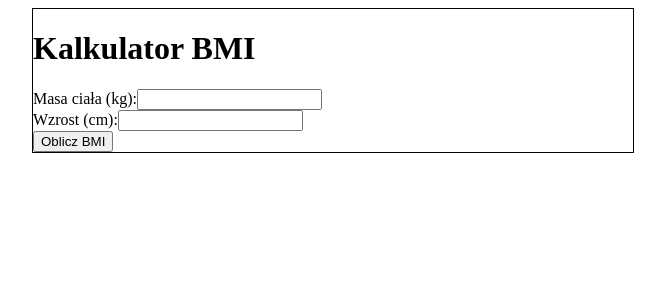
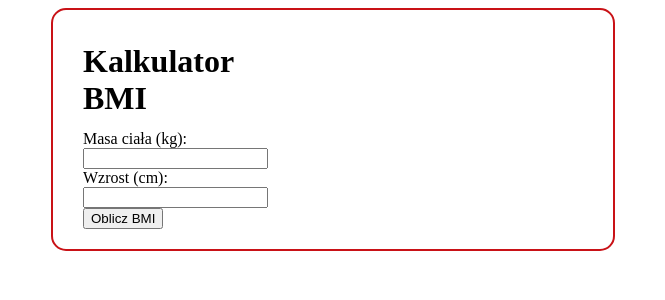
Before and after one commit to Mamelq/gym_finalproject, a React (Vite) app: page / in a window 1280 px wide. Shown: the top 300 px of the page, without its empty margins (307-972 px from the left). Built offline with nearby package versions, Linux system fonts and the light colour scheme.

Commit message:
BMI modi

```diff
--- a/src/App.jsx
+++ b/src/App.jsx
@@ -5,10 +5,11 @@ const BmiCalculator = () => {
     const [weight, setWeight] = useState('');
     const [height, setHeight] = useState('');
     const [bmiResult, setBmiResult] = useState(null);
+    const [bmiCategory, setBmiCategory] = useState('');
 
     const calculateBMI = () => {
         const weightInKg = parseFloat(weight);
-        const heightInM = parseFloat(height) / 100; // przeliczenie wzrostu na metry
+        const heightInM = parseFloat(height) / 100;
 
         if (isNaN(weightInKg) || isNaN(heightInM) || weightInKg <= 0 || heightInM <= 0) {
             alert('Proszę wprowadzić prawidłowe wartości dla masy ciała i wzrostu.');
@@ -17,11 +18,33 @@ const BmiCalculator = () => {
 
         const bmi = weightInKg / (heightInM * heightInM);
         setBmiResult(bmi.toFixed(2));
+
+
+        if (bmi < 16) {
+            setBmiCategory('Wygłodzenie');
+        } else if (bmi >= 16 && bmi <= 16.99) {
+            setBmiCategory('Wychudzenie');
+        } else if (bmi >= 17 && bmi <= 18.49) {
+            setBmiCategory('Niedowaga');
+        } else if (bmi >= 18.5 && bmi <= 24.99) {
+            setBmiCategory('Waga prawidłowa');
+        } else if (bmi >= 25 && bmi <= 29.9) {
+            setBmiCategory('Nadwaga');
+        } else if (bmi >= 30 && bmi <= 34.99) {
+            setBmiCategory('I stopień otyłości');
+        } else if (bmi >= 35 && bmi <= 39.99) {
+            setBmiCategory('II stopień otyłości');
+        } else {
+            setBmiCategory('Otyłość skrajna');
+        }
     };
 
     return (
-        <div className="calculator"> {/* Poprawiona klasa */}
+        <div className="calculator">
+            <div className="calculator_input">
+                <div className="calculator_hdl">
             <h1>Kalkulator BMI</h1>
+            </div>
             <label>
                 Masa ciała (kg):
                 <input type="text" value={weight} onChange={(e) => setWeight(e.target.value)} />
@@ -34,13 +57,18 @@ const BmiCalculator = () => {
             <br />
             <button onClick={calculateBMI}>Oblicz BMI</button>
             <br />
-            {bmiResult !== null && (
+
+        </div>
+            <div className="bmi_result">
+                {bmiResult !== null && (
                 <div>
                     <h2>Wynik BMI:</h2>
                     <p>{`Twoje BMI wynosi: ${bmiResult}`}</p>
+                    <h2>Kategoria BMI:</h2>
+                    <p>{bmiCategory}</p>
                 </div>
-            )}
-        </div>
+            )}</div>
+</div>
     );
 };
 
--- a/src/App.scss
+++ b/src/App.scss
@@ -1,5 +1,23 @@
 .calculator {
+  border-radius: 15px;
+  border: 2px solid #C91217;
+  padding: 20px;
   margin-inline: auto;
-  width: 600px;
-  border: 1px solid black;
+  width: 500px;
+  display: flex;
+ justify-content: space-between;
+  padding-inline: 30px;
+  &_input {
+  max-width: 200px;
+    align-items: center;
+  }
+  &_hdl {
+    display: flex;
+    align-items: center;
+    width: 200px;
+    height: 100px;
+  }
+  &_result {
+    max-width: 200px;
+  }
 }
```
